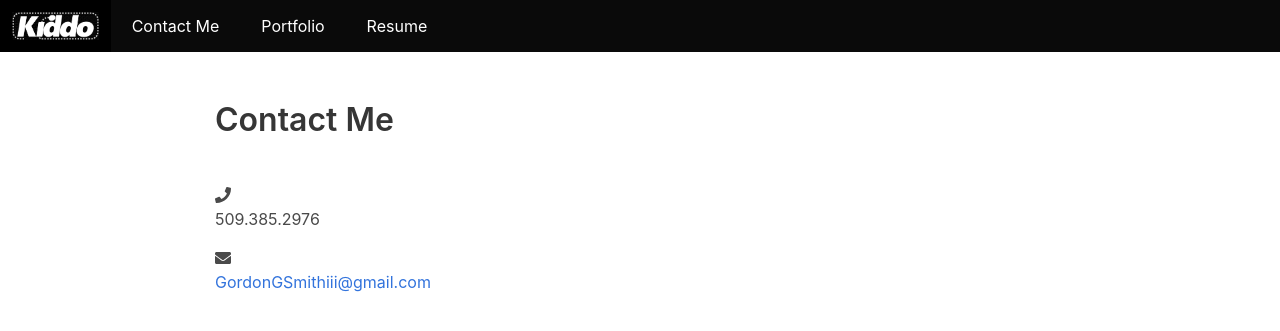
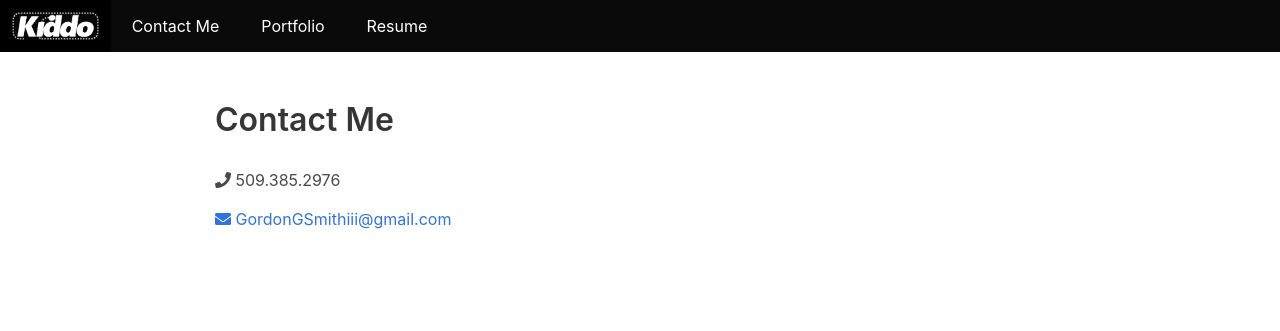
Before and after one commit to Gordon325/gsthree.com, a Jekyll site: the page built from contact-me.markdown, in a window 1280 px wide. Shown: the top 331 px of the page. Built offline with Jekyll 4.4.1, drawn with Linux system fonts in a browser that asks for light colours; nearby versions of some CDN libraries.

Commit message:
more work on contact page

```diff
--- a/contact-me.markdown
+++ b/contact-me.markdown
@@ -17,18 +17,18 @@ phone: 509.385.2976
 
 <div class="contactInfo">
 
-<i class="fa fa-phone" aria-hidden="true"></i>
 
-<p>{{ page.phone }}</p>
+
+<p><i class="fa fa-phone" aria-hidden="true"></i> {{ page.phone }}</p>
 
 </div>
 
-<i class="fa fa-envelope" aria-hidden="true"></i>
+
 
 
 <div class="contactInfo">
 
-<a href="mailto:{{page.email}}"><p>{{ page.email }}</p></a>
+<a href="mailto:{{page.email}}"><p><i class="fa fa-envelope" aria-hidden="true"></i> {{ page.email }}</p></a>
 
 
 </div>
--- a/css/styles.css
+++ b/css/styles.css
@@ -22,10 +22,10 @@
     color: black;
 }
 
-.contactHeader {
-    margin-bottom: 45px;
+div.contactHeader {
+    margin-bottom: 30px;
 }
 
-.contactInfo {
+div.contactInfo {
     margin-bottom: 15px;
 }
```
